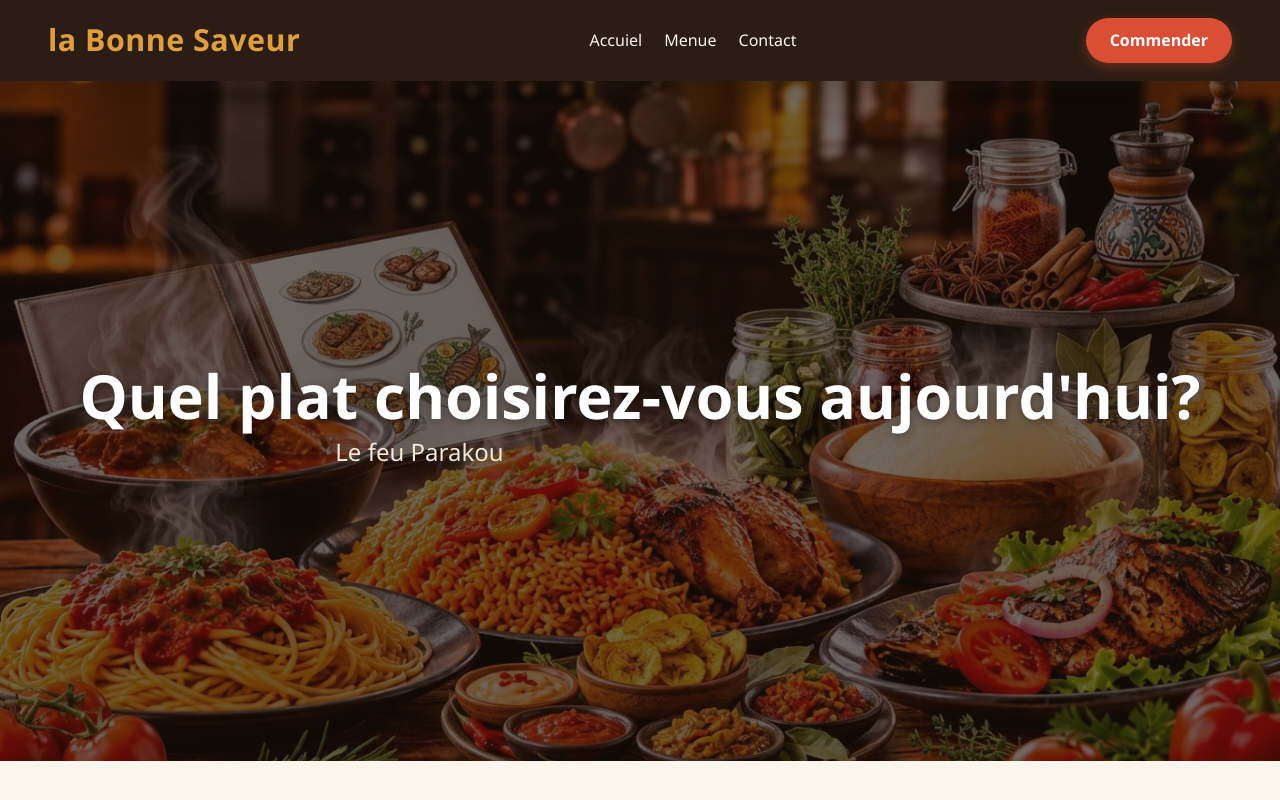
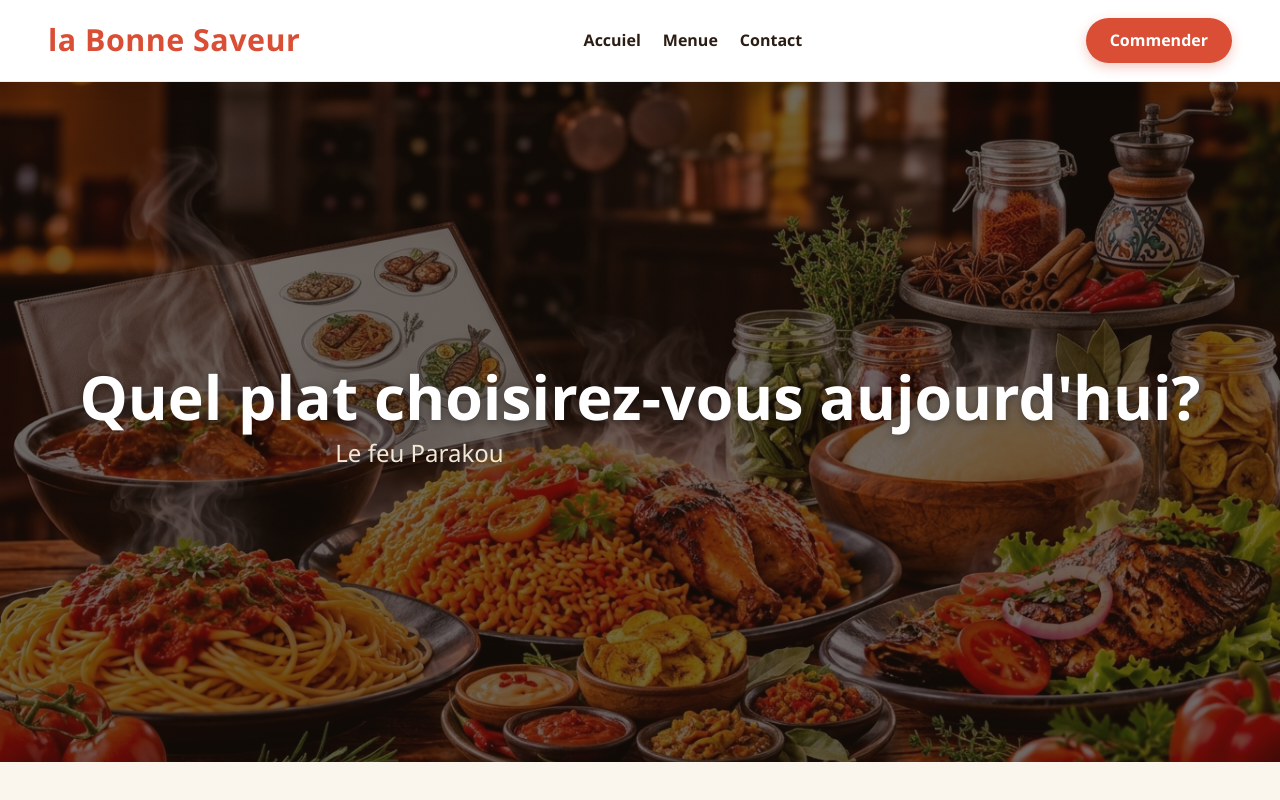
Before and after one commit to metohcabasse723-cyber/restaurant-feu-vert, a plain HTML site: page index.html in a window 1280 px wide. Shown: the top 800 px of the page. Drawn offline with Linux system fonts and the light colour scheme.

Commit message:
Update style.css

```diff
--- a/style.css
+++ b/style.css
@@ -15,7 +15,7 @@ body {
 	color: #2b1d14;
 }
 
-/* --- HEADER --- */
+/* --- HEADER BLANC --- */
 .header {
 	display: flex;
 	flex-direction: column;
@@ -23,16 +23,17 @@ body {
 	justify-content: space-between;
 	gap: 14px;
 	width: 100%;
-	background-color: #2b1d14;
+	background-color: #ffffff;
 	padding: 16px 24px;
 	position: sticky;
 	top: 0;
 	z-index: 1000;
-	box-shadow: 0 4px 16px rgba(43, 29, 20, 0.25);
+	border-bottom: 1px solid rgba(43, 29, 20, 0.08);
+	box-shadow: 0 4px 16px rgba(43, 29, 20, 0.08);
 }
 
 .logo {
-	color: #e09f3e;
+	color: #d94e34;
 	font-size: 1.9rem;
 	font-weight: 800;
 	letter-spacing: 0.5px;
@@ -47,14 +48,14 @@ nav {
 }
 
 nav a {
-	color: #faf6ee;
+	color: #2b1d14;
 	font-size: 1rem;
-	font-weight: 500;
+	font-weight: 600;
 	transition: color 0.25s ease;
 }
 
 nav a:hover {
-	color: #e09f3e;
+	color: #d94e34;
 }
 
 /* --- BOUTONS --- */
@@ -68,14 +69,14 @@ nav a:hover {
 	font-size: 1rem;
 	font-weight: 600;
 	cursor: pointer;
-	box-shadow: 0 4px 12px rgba(217, 78, 52, 0.35);
+	box-shadow: 0 4px 12px rgba(217, 78, 52, 0.3);
 	transition: background-color 0.25s ease, transform 0.2s ease, box-shadow 0.25s ease;
 }
 
 .button:hover {
 	background-color: #b53922;
 	transform: translateY(-2px);
-	box-shadow: 0 6px 16px rgba(217, 78, 52, 0.45);
+	box-shadow: 0 6px 16px rgba(217, 78, 52, 0.4);
 }
 
 /* --- HERO --- */
```
